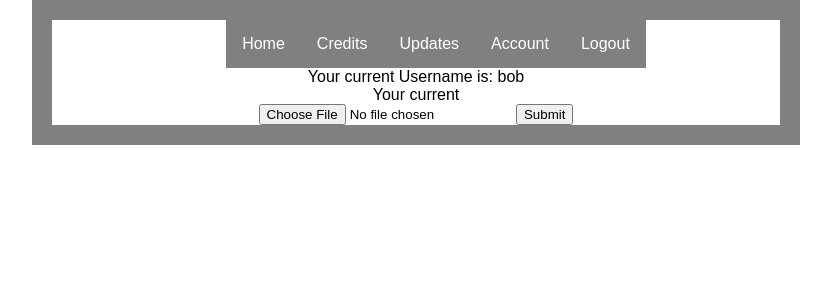
After one commit to artyomkulimov/home-website, a Flask app: page /account in a window 1280 px wide. The commit adds this page. Shown: the top 300 px of the page, without its empty margins (224-1055 px from the left). Run offline with Flask 2, Linux system fonts and the light colour scheme; a user stored in the database is signed in; some libraries are stand-ins or nearby versions.

Commit message:
what have you done

```diff
--- a/app.py
+++ b/app.py
@@ -1,12 +1,17 @@
-from flask import Flask,render_template,url_for,redirect,flash, jsonify
+from flask import Flask,render_template,url_for,redirect,flash, jsonify, request
 from flask_bcrypt import Bcrypt
 from flask_login import login_manager, login_user, current_user, logout_user, LoginManager, UserMixin
 from flask_login.mixins import UserMixin
+from flask_login.utils import login_required
 from wtforms.validators import Email
 from forms import RegistrationForm,LoginForm
 import os
+from werkzeug.utils import secure_filename
+from flask_wtf import FlaskForm
+from flask_wtf.file import FileField, FileRequired
 from werkzeug.datastructures import Headers
 from flask_sqlalchemy import SQLAlchemy, model
+
 
 app = Flask(__name__)
 app.config["SECRET_KEY"] = 'FLASK_SECRET_KEY'
@@ -17,9 +22,11 @@ login_manager = LoginManager(app)
 
 class User(db.Model,UserMixin):
     id = db.Column(db.Integer,primary_key = True)
-    username = db.Column(db.String(20),nullable = False)
-    email = db.Column(db.String(30),nullable = False)
-    password = db.Column(db.String(20),nullable = False)
+    username = db.Column(db.String(20),nullable = True)
+    email = db.Column(db.String(30),nullable = True)
+    password = db.Column(db.String(20),nullable = True)
+    pfp = db.Column(db.String(100),nullable = False)
+
 @login_manager.user_loader
 def load_user(user_id):
     return User.query.get(int(user_id))
@@ -46,7 +53,14 @@ def register():
     form = RegistrationForm()
     if form.validate_on_submit():
         hash_password = bcrypt.generate_password_hash(form.password.data).decode("UTF-8")
-        user = User(username = form.username.data,email = form.email.data, password = hash_password)
+        # filename = form.file.name
+        # print(filename)
+        # form.file.data.save('\profile_pictures'+ filename)
+        # filename = secure_filename(form.file.data.filename)
+        # form.file.data.save('uploads/' + filename)
+        file = request.files['file']
+        file.save(secure_filename(file.filename))
+        user = User(username = form.username.data,email = form.email.data, password = hash_password,pfp = file)
         db.session.add(user)
         db.session.commit()
         flash(f"Account was created for user {form.username.data}","success")
@@ -65,9 +79,37 @@ def login():
         else:
             flash(f"Either username or password incorrect","inv-cred")
     return render_template("login.html",form = form,title = "Login",Header = "This is the Login page")
-#################################
+
+@app.route("/logout")
+def logout():
+    logout_user()
+    return redirect(url_for("home"))
+
+@app.route("/account")
+@login_required
+def account():
+    if request.method == 'POST':
+        file = request.files['file']
+        file.save(secure_filename(file.filename))
+        return 'file uploaded successfully'
+    return render_template("modify_account.html")
 
 
+@app.route('/upload')
+@login_required
+def file_upload():
+   return render_template('upload.html')
+
+@app.route('/uploader', methods = ['GET', 'POST'])
+@login_required
+def download_file():
+    if request.method == 'POST':
+        file = request.files['file']
+        file.save(secure_filename(file.filename))
+        user = User(pfp = file.filename)
+        db.session.add(user)
+        db.session.commit()
+        return render_template("account.html")
 
 
 
--- a/forms.py
+++ b/forms.py
@@ -1,15 +1,19 @@
+from os import name
 from flask_wtf import FlaskForm
 from flask_wtf.recaptcha import validators
 from wtforms.fields.core import StringField
 from wtforms.fields.simple import PasswordField, SubmitField
 from wtforms.validators import DataRequired, Email, EqualTo, Length
+from flask_wtf.file import FileField,FileRequired
+from werkzeug.utils import secure_filename
 
 class RegistrationForm(FlaskForm):
     username = StringField("Username:", validators = [DataRequired(),Length(min = 2,max=20)])
     email = StringField("Email:",validators=[DataRequired(),Email()])
     password = PasswordField("Password:",validators=[DataRequired()])
     confirm_password = PasswordField("Confirm Password:",validators=[DataRequired(), EqualTo('password')])
-    submit = SubmitField("Register")
+    file = FileField("Add your Profile Picture")
+    submit = SubmitField("Register", validators=[FileRequired()])
 
 class LoginForm(FlaskForm):
     username = StringField("Username:", validators = [DataRequired(),Length(min = 2,max=20)])
--- /dev/null
+++ b/templates/account.html
@@ -0,0 +1,4 @@
+{% extends "layout.html" %}
+{% block content %}
+<h1>hello</h1>
+{% endblock %}
--- a/templates/layout.html
+++ b/templates/layout.html
@@ -18,11 +18,16 @@
     <nav class="nav-horizontal">
         <div class="mask">
           <ul class="list">
-            <li><a href="/home">Home</a></li>
-            <li><a href="/credits">Credits</a></li>
-            <li><a href="/updates">Updates</a></li>
-            <li><a href="/register">Register</a></li>
-            <li><a href="/login">Login</a></li>
+            <li><a href="{{url_for('home')}}">Home</a></li>
+            <li><a href="{{url_for('credits')}}">Credits</a></li>
+            <li><a href="{{url_for('updates')}}">Updates</a></li>
+            {% if current_user.is_authenticated %}
+                <li><a href="{{url_for('account')}}">Account</a></li>
+                <li><a href="{{url_for('logout')}}">Logout</a></li>
+            {% else %}
+                <li><a href="{{url_for('register')}}">Register</a></li>
+                <li><a href="{{url_for('login')}}">Login</a></li>
+            {% endif %}
           </ul>
         </div>
     </nav>
--- /dev/null
+++ b/templates/modify_account.html
@@ -0,0 +1,10 @@
+{% extends "layout.html" %}
+{% block content %}
+<div>Your current Username is: {{current_user.username}}</div>
+<div>Your current
+<form action = "http://localhost:5000/uploader" method = "POST"
+    enctype = "multipart/form-data">
+    <input type = "file" name = "file" />
+    <input type = "submit"/>
+</form>
+{% endblock %}
```
Also changed, not shown: templates/register.html (+14 -9 lines), default.png (added), site.db.
